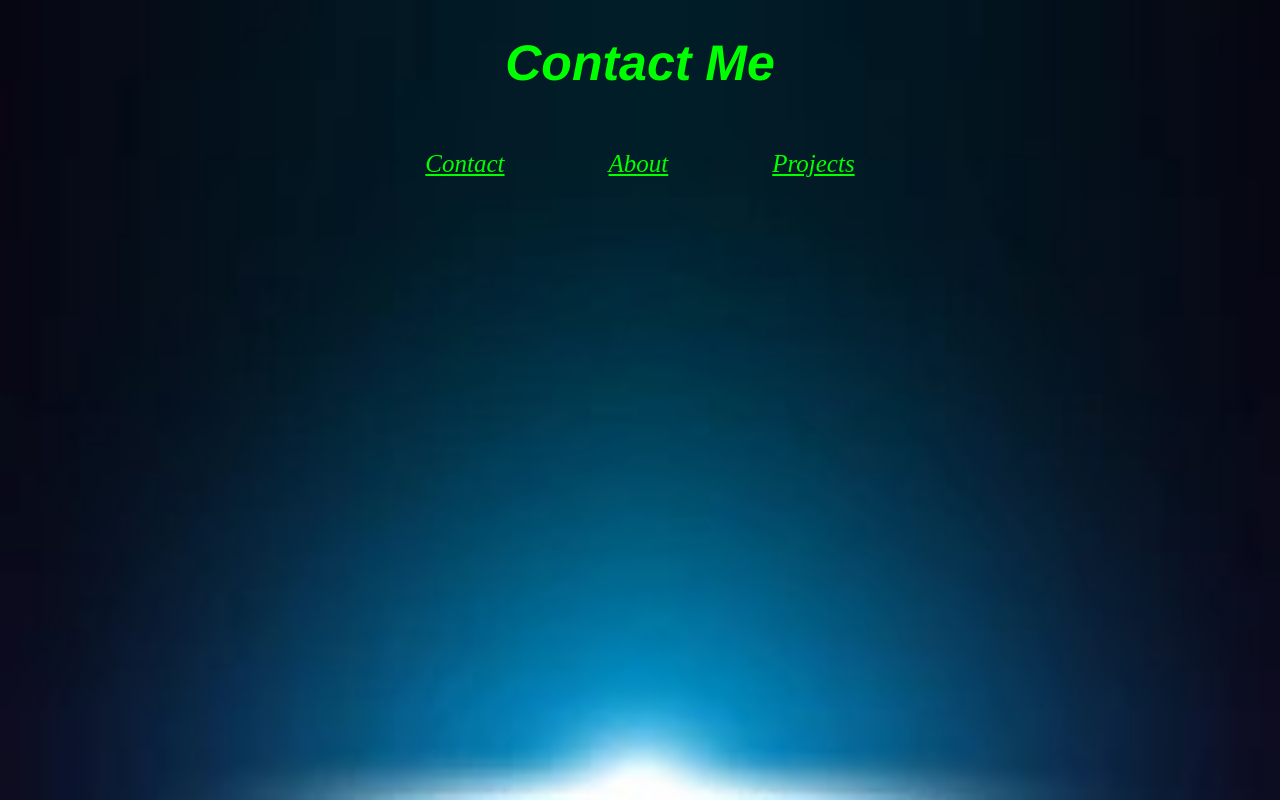
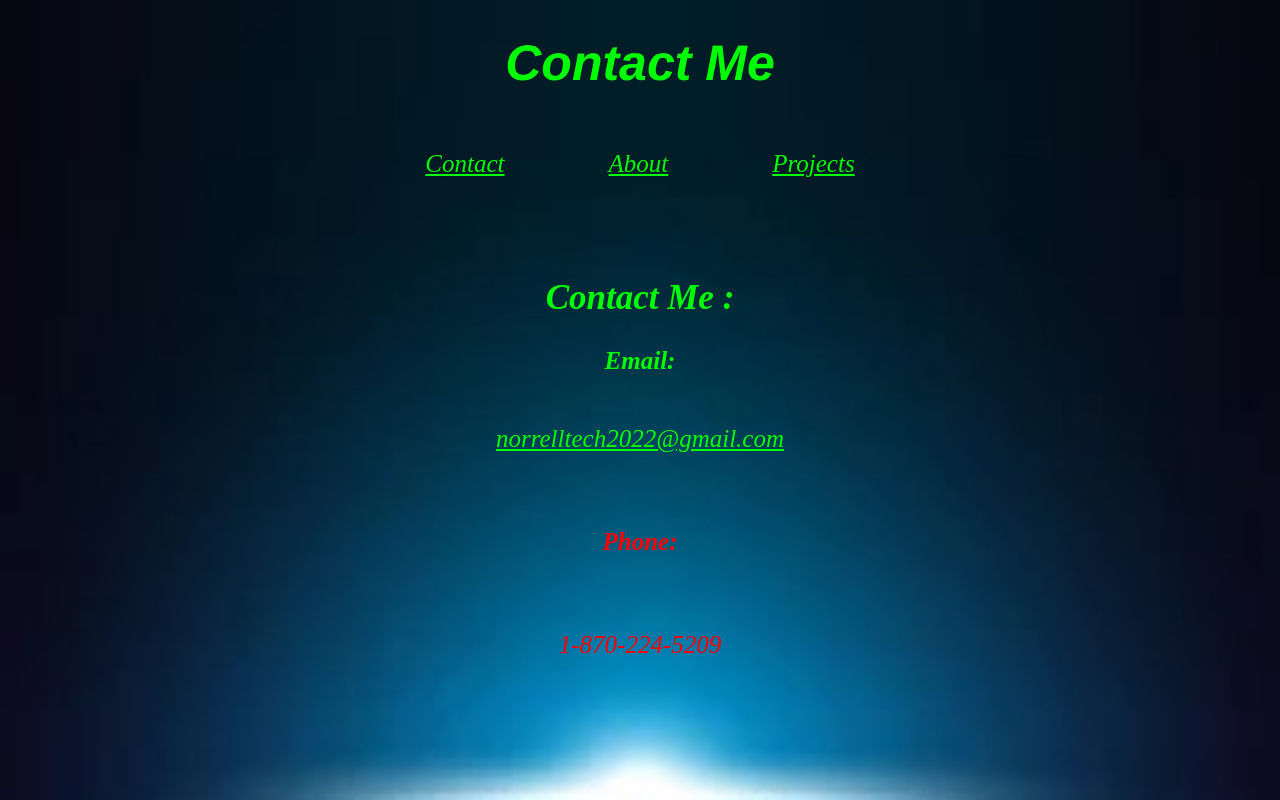
Before and after one commit to norrelltech2022/my-personal-website, a plain HTML site: page contact.html in a window 1280 px wide. Drawn offline with Linux system fonts and the light colour scheme.

Commit message:
added contact.js, removed index.js , added contact.css

```diff
--- /dev/null
+++ b/contact.css
@@ -0,0 +1,38 @@
+div.main h2 {
+    font-style: italic;
+    color: lime;
+    text-align: center;
+    margin-top: 100px;
+    font-size: 35px;
+}
+
+div.email h3#email {
+    color: lime;
+    font-style: italic;
+    text-align: center;
+    padding-bottom: 25px;
+    font-size: 25px;
+}
+
+div.phone h3#phone {
+    font-style: italic;
+    color: red;
+    text-align: center;
+    font-size: 25px;
+    padding-top: 50px;
+}
+
+p{
+  text-align: center;
+  font-size: 25px;
+  font-style: italic;
+  color: lime;
+}
+
+p.phone {
+    text-align: center;
+    color: red;
+    margin-top: 75px;
+    font-size: 25px;
+    font-style: italic;
+}
--- a/contact.html
+++ b/contact.html
@@ -2,6 +2,7 @@
 <html lang="en">
     <head>
         <link rel="stylesheet" href="style.css" />
+        <link rel="stylesheet" href="contact.css" />
         <title>Contact Info</title>
     </head>
     <body>
@@ -13,5 +14,18 @@
                 <a href="./projects.html" id="projects">Projects</a>
             </div>
         </nav>
+
+        <div class="main">
+            <h2 id="contact-info"></h2>
+            <div class="email">
+                <h3 id="email">Email:</h3>
+                <p><a href="" id="emailaddr">norrelltech2022@gmail.com</a></p>
+            </div>
+            <div class="phone">
+                <h3 id="phone">Phone:</h3>
+                <p class="phone">1-870-224-5209</p>
+            </div>
+        </div>
+        <script src="contact.js"></script>
     </body>
 </html>
--- /dev/null
+++ b/contact.js
@@ -0,0 +1,12 @@
+const div = document.getElementsByClassName("main");
+const h2 = document.getElementById("contact-info");
+const emaildiv = document.getElementsByClassName("email");
+const a = document.getElementById("emailaddr");
+
+h2.textContent = "Contact Me :";
+
+function mainTo() {
+    a.href = "mailto: norrelltech2022@gmail.com";
+}
+
+a.addEventListener("click", mainTo);
```
Also changed, not shown: index.html (+0 -1 lines), script.js (added).
